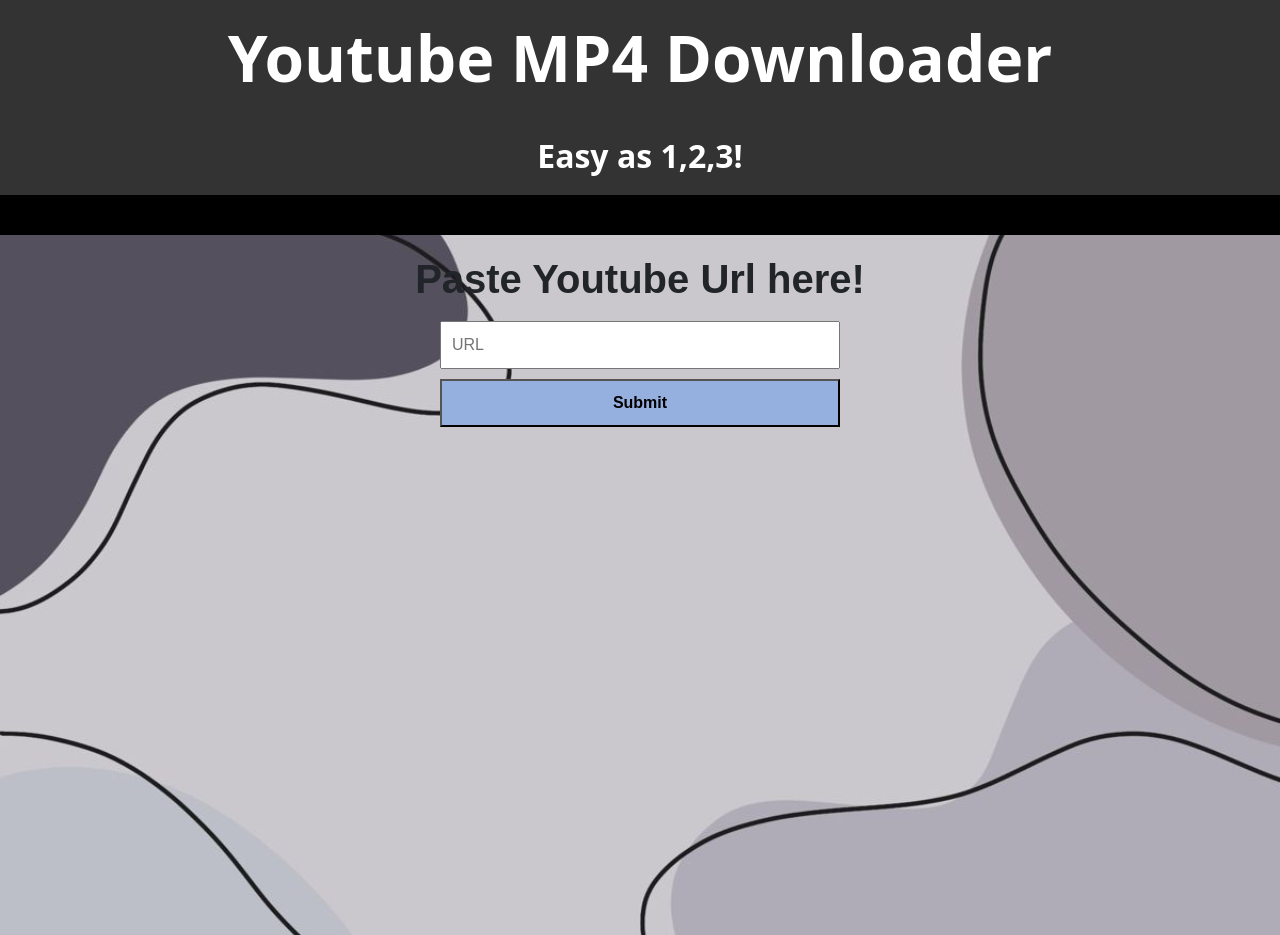
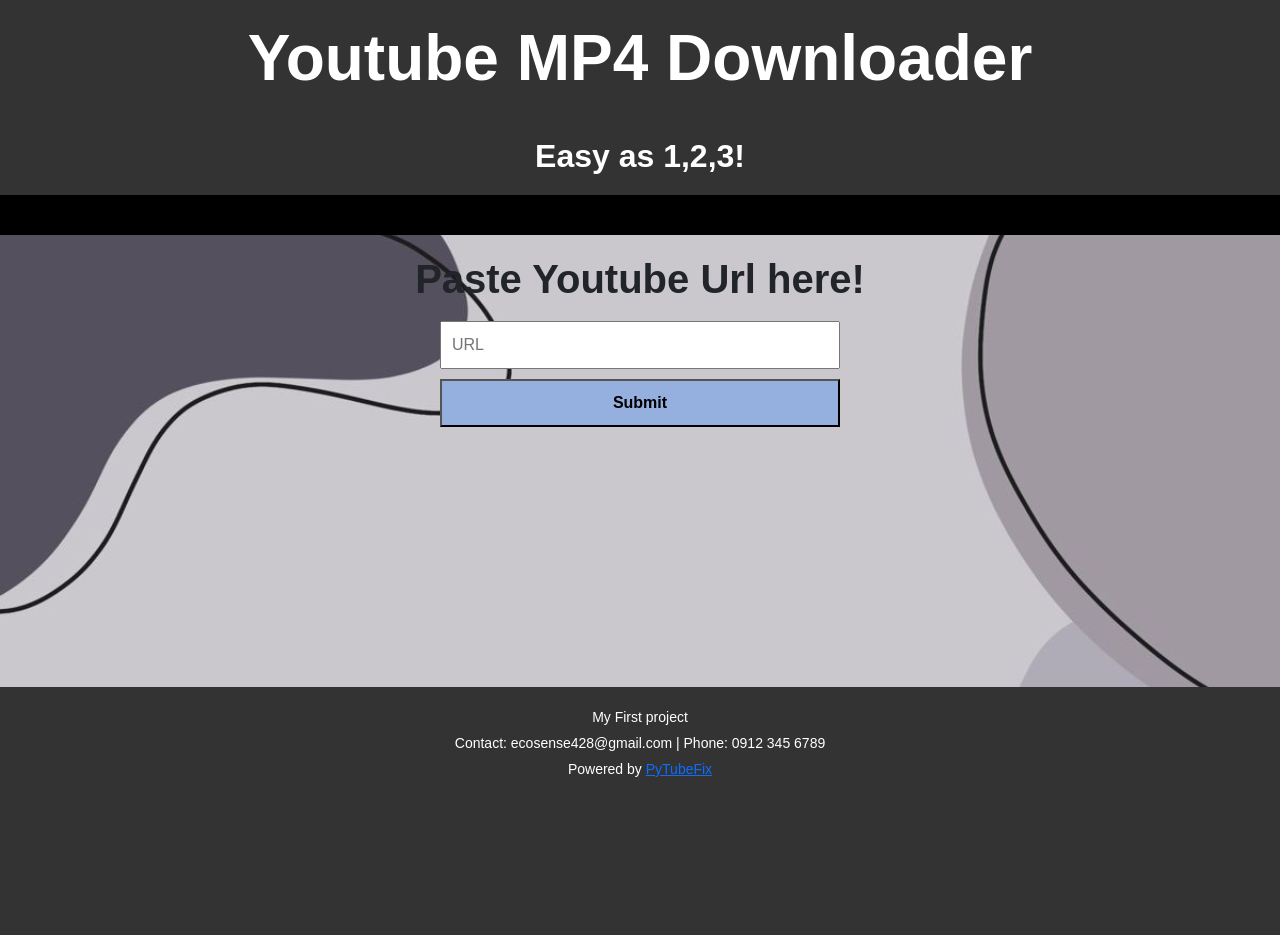
Before and after one commit to JosephCanzana/youtube-downloader, a Flask app: page / in a window 1280 px wide. After the commit the page ends 777 px from the top, so only its background shows below. Run offline with Flask 3, Linux system fonts and the light colour scheme.

Commit message:
Add return to the apology, add footer

```diff
--- a/static/style.css
+++ b/static/style.css
@@ -1,8 +1,43 @@
-body{
-    background-color: black;
+html, body {
+    overflow: hidden;
+    height: 100%;
 }
 
-/* Styling for the h1 title at the top */
+* {
+    margin: 0;
+    padding: 0;
+    box-sizing: border-box;
+  }
+
+  body {
+    display: flex;
+    flex-direction: column;
+    min-height: 100vh;
+    font-family: Arial, sans-serif;
+    background-color: black;
+  }
+
+  main {
+    flex: 1;
+  }
+
+  .footer {
+    background-color: #333;
+    color: #fff;
+    text-align: center;
+    padding: 15px 0;
+    font-size: 14px;
+    width: 100%;
+    position: relative;
+    bottom: 0;
+    left: 0;
+    position: absolute;
+  }
+
+  .footer p {
+    margin: 5px 0;
+  }
+
 .page-title {
     width: 100%;
     background-color: #333;
@@ -33,8 +68,6 @@
 
 }
 
-
-
 .center-container {
     display: flex;
     flex-direction: column;
@@ -47,9 +80,9 @@
     background-image: url('background.jpg');
     background-size: cover;
     background-position: center;
+    overflow: hidden;
 }
 
-/* Basic styling for form and additional content */
 form, .additional-content {
     width: 100%;
     max-width: 400px;
--- a/templates/apology.html
+++ b/templates/apology.html
@@ -11,6 +11,7 @@
             <h1><b>{{ message }}</b></h1>
             <h2><b>{{ code }}</b></h2>
         </div>
+        <a href="/" class="box" style="background-color: rgb(149, 175, 222); color: black;">Return</a>
     </div>
 
 {% endblock %}
--- a/templates/layout.html
+++ b/templates/layout.html
@@ -11,5 +11,10 @@
         <h1 class="page-title"><b>Youtube MP4 Downloader</b></h1>
         <h6 class="sub-title"><b>Easy as 1,2,3!</b></h6>
         {% block main %}{% endblock %}
+        <footer class="footer">
+            <p>My First project</p>
+            <p>Contact: ecosense428@gmail.com | Phone: 0912 345 6789</p>
+            <p>Powered by <a href="https://github.com/your-repo/pytubefix" target="_blank">PyTubeFix</a></p>
+        </footer>
     </body>
 </html>
```
